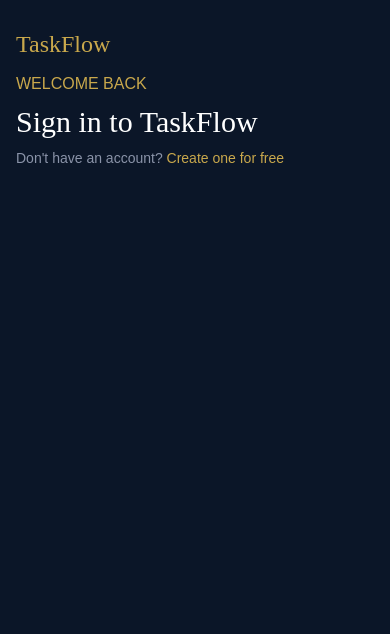
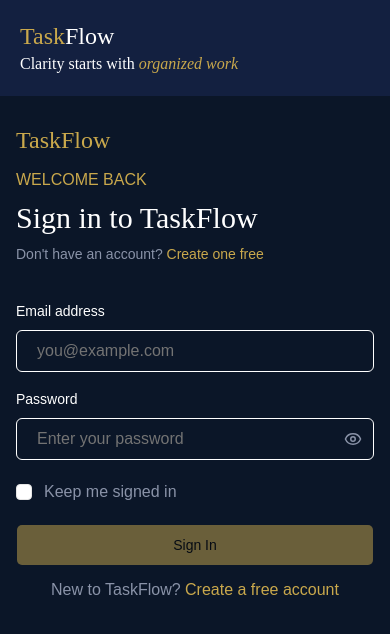
Before and after one commit to NifemiSoneye/task-manager-frontend, a React (Vite) app: page /login in a window 390 px wide. Shown: the top 634 px of the page. Built offline with nearby package versions, Linux system fonts and the light colour scheme.

Commit message:
Completed login functionality and mobile design

```diff
--- a/package.json
+++ b/package.json
@@ -13,7 +13,9 @@
     "@fontsource-variable/geist": "^5.2.8",
     "@fontsource-variable/playfair-display": "^5.2.8",
     "@reduxjs/toolkit": "^2.11.2",
+    "add": "^2.0.6",
     "axios": "^1.15.2",
+    "checkbox": "^0.0.1",
     "class-variance-authority": "^0.7.1",
     "clsx": "^2.1.1",
     "jwt-decode": "^4.0.0",
@@ -23,7 +25,6 @@
     "react-dom": "^19.2.5",
     "react-redux": "^9.2.0",
     "react-router-dom": "^7.14.2",
-    "shadcn": "^4.5.0",
     "tailwind-merge": "^3.5.0",
     "tw-animate-css": "^1.4.0"
   },
--- /dev/null
+++ b/src/components/common/InputWithLabel.tsx
@@ -0,0 +1,6 @@
+import { Input } from "../ui/input";
+import { Label } from "../ui/label";
+
+type Props = {
+  htmlFor: string;
+};
--- /dev/null
+++ b/src/components/ui/checkbox.tsx
@@ -0,0 +1,31 @@
+import * as React from "react"
+import { Checkbox as CheckboxPrimitive } from "radix-ui"
+
+import { cn } from "@/lib/utils"
+import { CheckIcon } from "lucide-react"
+
+function Checkbox({
+  className,
+  ...props
+}: React.ComponentProps<typeof CheckboxPrimitive.Root>) {
+  return (
+    <CheckboxPrimitive.Root
+      data-slot="checkbox"
+      className={cn(
+        "peer relative flex size-4 shrink-0 items-center justify-center rounded-[4px] border border-input transition-colors outline-none group-has-disabled/field:opacity-50 after:absolute after:-inset-x-3 after:-inset-y-2 focus-visible:border-ring focus-visible:ring-3 focus-visible:ring-ring/50 disabled:cursor-not-allowed disabled:opacity-50 aria-invalid:border-destructive aria-invalid:ring-3 aria-invalid:ring-destructive/20 aria-invalid:aria-checked:border-primary dark:bg-input/30 dark:aria-invalid:border-destructive/50 dark:aria-invalid:ring-destructive/40 data-checked:border-primary data-checked:bg-primary data-checked:text-primary-foreground dark:data-checked:bg-primary",
+        className
+      )}
+      {...props}
+    >
+      <CheckboxPrimitive.Indicator
+        data-slot="checkbox-indicator"
+        className="grid place-content-center text-current transition-none [&>svg]:size-3.5"
+      >
+        <CheckIcon
+        />
+      </CheckboxPrimitive.Indicator>
+    </CheckboxPrimitive.Root>
+  )
+}
+
+export { Checkbox }
--- a/src/index.css
+++ b/src/index.css
@@ -1,6 +1,5 @@
 @import "tailwindcss";
 @import "tw-animate-css";
-@import "shadcn/tailwind.css";
 @import "@fontsource-variable/geist";
 @import "@fontsource-variable/playfair-display";
 
--- a/src/pages/DashBoard.tsx
+++ b/src/pages/DashBoard.tsx
@@ -1,5 +1,5 @@
 const DashBoard = () => {
-  return <div></div>;
+  return <div>Hi</div>;
 };
 
 export default DashBoard;
--- a/src/pages/Login.tsx
+++ b/src/pages/Login.tsx
@@ -6,6 +6,13 @@
 import { setCredentials } from "@/features/auth/authSlice";
 import { useNavigate } from "react-router-dom";
 import { useEffect } from "react";
+import { Input } from "@/components/ui/input";
+import { Label } from "@/components/ui/label";
+import { Checkbox } from "@/components/ui/checkbox";
+import { Button } from "@/components/ui/button";
+import { Link } from "react-router-dom";
+import { LoaderCircle } from "lucide-react";
+import { Eye, EyeOff } from "lucide-react";
 const Login = () => {
   const ref = useRef(null);
   const userRef = useRef<HTMLInputElement>(null);
@@ -15,8 +22,8 @@
   const [email, setEmail] = useState("");
   const [password, setPassword] = useState("");
   const [errMsg, setErrMsg] = useState("");
-  const [success, setSuccess] = useState<boolean>(false);
   const [persist, setPersist] = useLocalStorage<boolean>("persist", false);
+  const [showPassword, setShowPassword] = useState(false);
   const validEmail = EMAIL_REGEX.test(email);
   const validPassword = PASSWORD_REGEX.test(password);
   const navigate = useNavigate();
@@ -45,7 +52,7 @@
       dispatch(setCredentials({ accessToken }));
       setEmail("");
       setPassword("");
-      navigate("/admin");
+      navigate("/dashboard");
     } catch (err: any) {
       if (!err.status) {
         setErrMsg("No Server Response");
@@ -64,9 +71,22 @@
     setEmail(e.target.value);
   const handlePwdInput = (e: React.ChangeEvent<HTMLInputElement>) =>
     setPassword(e.target.value);
-  const handleToggle = () => setPersist((prev) => !prev);
   return (
-    <div className="bg-[#0B1628] min-h-screen p-4">
+    <div className="bg-[#0B1628] min-h-screen  lg:grid lg:grid-cols-2">
+      <div className="bg-[#132040] p-5">
+        <p className="text-white  text-2xl font-['Playfair_Display_Variable'] ">
+          <span className="text-[#C9A84C] ">Task</span>
+          Flow
+        </p>
+
+        <div>
+          <p className="text-white font-['Playfair_Display_Variable']">
+            Clarity starts with{" "}
+            <span className="text-[#C9A84C] italic">organized work</span>
+          </p>
+        </div>
+      </div>
+      <div className="p-4">
         <p className="text-[#C9A84C] font-['Playfair_Display_Variable'] text-2xl my-3">
           TaskFlow
         </p>
@@ -77,8 +97,115 @@
         </p>
         <p className="text-[#8A93A8] text-sm mt-2">
           Don't have an account?{" "}
-        <span className="text-[#C9A84C]">Create one for free</span>
+          <span className="text-[#C9A84C]">
+            <Link to="/register">Create one free</Link>
+          </span>
         </p>
+        <div className="mt-10">
+          <div
+            className={
+              errMsg
+                ? "bg-red-200 px-4 py-2 my-2 rounded-lg  text-red-500"
+                : "hidden"
+            }
+            ref={errRef}
+          >
+            "🚨" {errMsg}
+          </div>
+          <div className="flex justify-between mt-5">
+            <Label htmlFor="email" className="text-white">
+              Email address
+            </Label>
+            <p
+              className={
+                !validEmail && email.length > 0
+                  ? "text-red-500 text-md font-semibold"
+                  : "hidden"
+              }
+            >
+              Enter a valid Email
+            </p>
+          </div>
+
+          <Input
+            name="email"
+            type="text"
+            placeholder="you@example.com"
+            className={`w-full mt-3 rounded-sm p-5 text-white focus:outline-none ${
+              !validEmail && email.length > 0
+                ? "border-red-600 focus:border-red-600"
+                : email.length === 0
+                  ? "border-white"
+                  : "border-green-500"
+            }`}
+            value={email}
+            onChange={handleEmailInput}
+          />
+          <div className="flex justify-between mt-5">
+            <Label htmlFor="password" className="text-white ">
+              Password
+            </Label>
+            <p
+              className={
+                !validPassword && password.length > 0
+                  ? "text-red-500 text-md font-semibold"
+                  : "hidden"
+              }
+            >
+              Enter a valid Password
+            </p>
+          </div>
+          <div className="relative">
+            <Input
+              name="password"
+              type={showPassword ? "text" : "password"}
+              placeholder="Enter your password"
+              className={`w-full mt-3 rounded-sm p-5 text-white focus:outline-none ${
+                !validPassword && password.length > 0
+                  ? "border-red-600 focus:border-red-600"
+                  : password.length === 0
+                    ? "border-white"
+                    : "border-green-500"
+              }`}
+              value={password}
+              onChange={handlePwdInput}
+            />
+            <button
+              type="button"
+              onClick={() => setShowPassword((prev) => !prev)}
+              className="absolute right-3 top-1/2 -translate-y-1/2 text-[#8A93A8] hover:text-white mt-1.5"
+            >
+              {showPassword ? <EyeOff size={18} /> : <Eye size={18} />}
+            </button>
+          </div>
+        </div>
+        <div className="mt-5 flex items-center gap-3">
+          <Checkbox
+            id="persist"
+            checked={persist}
+            onCheckedChange={(checked) => setPersist(checked as boolean)}
+            className="bg-white text-black"
+          />
+          <p className="text-[#8A93A8]">Keep me signed in</p>
+        </div>
+        <Button
+          type="button"
+          variant="default"
+          title="Get started"
+          className="bg-[#C9A84C] text-black w-full mt-5 rounded-sm p-5"
+          disabled={!canSubmit}
+          onClick={handleSubmit}
+        >
+          {isLoading ? <LoaderCircle className="animate-spin" /> : "Sign In"}
+        </Button>
+
+        <p className="text-[#8A93A8] text-center mt-3">
+          New to TaskFlow?{" "}
+          <span className="text-[#C9A84C] ">
+            <Link to="/register">Create a free account</Link>
+          </span>
+        </p>
+      </div>
     </div>
   );
 };
--- a/src/pages/Register.tsx
+++ b/src/pages/Register.tsx
@@ -1,5 +1,5 @@
 const Register = () => {
-  return <div></div>;
+  return <div>Register</div>;
 };
 
 export default Register;
```
Also changed, not shown: src/pages/landing/Landing.tsx (+9 -9 lines), 1 other file (tests, documents, lock files or other folders). Lines whose indentation alone changed are shown as unchanged.
